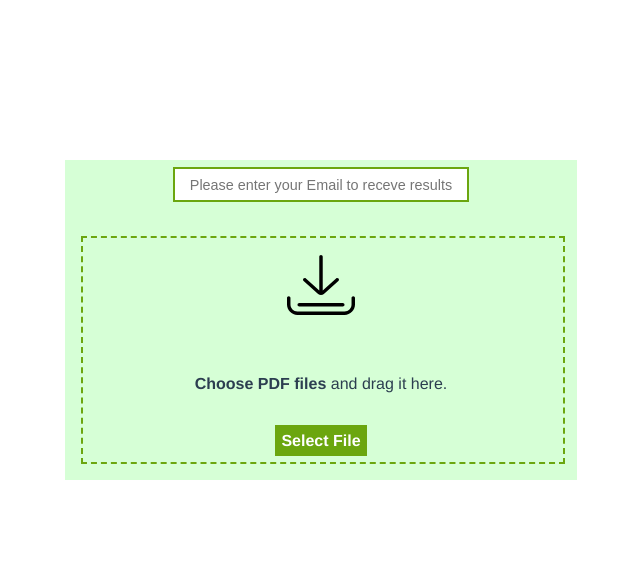
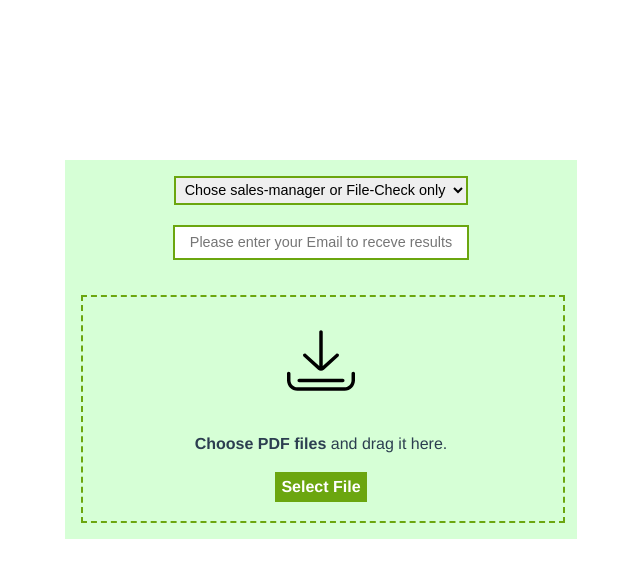
Before and after one commit to trovoltino/file-upload, a Vue app: page / in a window 1280 px wide. Shown: the top 578 px of the page, without its empty margins (319-959 px from the left). Built offline with nearby package versions, Linux system fonts and the light colour scheme.

Commit message:
Fix clear data function

```diff
--- a/src/components/FileUpload.vue
+++ b/src/components/FileUpload.vue
@@ -1,12 +1,17 @@
 <template>
   <div class="file-upload">
+    <select class="manager-select" v-model="preSelect" @change="onSelectChange($event)">
+      <option :value="null" disabled hidden>Chose sales-manager or File-Check only</option>
+      <option class="option" v-for="(manager, index) in managerList" v-bind:key="index">{{manager}}</option>
+    </select>
     <div v-if="processingFile" class="cover"></div>
     <div id="file-drag-drop">
       <form ref="fileform" class="drop-form">
-        <input v-model="email" v-bind:class="{ missingEmail: emailProvided }" type="email" placeholder="Please enter your Email to receve results" class="drop-email">
+        <input v-model="email" v-bind:class="{ missingEmail: emailProvided }" v-bind:style="isManagerSelected ? 'bottom: 0.4em;' : 'bottom: -0.4em;'" type="email" placeholder="Please enter your Email to receve results" class="drop-email">
+        <textarea class="comments" v-if="isManagerSelected" v-model="comments" cols="30" rows="10" placeholder="Comments (if necessary)"></textarea>
         <img v-if="!fileSent" v-bind:class="{ invisible: dropIconInvisible }" src="@/assets/images/download.svg" class="drop-icon" alt="drag and drop">
         <img v-if="fileSent" v-bind:class="{ active: fileSent }" src="@/assets/images/checked.svg" alt="">
-        <span v-if="!fileSent" v-bind:class="{ invisible: !supportedFileFormat }" class="drop-files" name="sampleFile"><b>Choose PDF files</b> and drag it here.</span>
+        <span v-if="!fileSent" v-bind:class="{ invisible: !supportedFileFormat }" name="sampleFile"><b>Choose PDF files</b> and drag it here.</span>
         <span v-else class="green"><b>File has been uploaded successfully!</b><br> We will send results to {{this.email}} shortly.</span>
         <label v-if="!fileSent" class="file-select">
           <div class="select-button">Select File</div>
@@ -36,11 +41,9 @@
 
 import axios from 'axios';
 
-//const liveUrl = 'http://localhost:5555/upload';
+const liveUrl = 'http://localhost:5555/upload';
 //const demoUrl = 'https://files-uploads.herokuapp.com/upload';
-//const liveUrl = 'https://87.99.88.126:5550/upload';
-//const liveUrl = 'https://87.99.88.126:5550/upload';
-const liveUrl = 'https://files.adverts.lv:5550/upload';
+//const liveUrl = 'https://files.adverts.lv:5550/upload';
 
 
 export default {
@@ -58,7 +61,12 @@ export default {
       dropIconInvisible: false,
       supportedFileFormat: true,
       emailProvided: false,
-      processingFile: false
+      processingFile: false,
+      managerList: ['File-Check Only','Janis@gmail.com','Edgars@gmail.com','Juris@gmail.com'],
+      preSelect: null,
+      comments: '',
+      isManagerSelected: false,
+      managerSelected :''
     }
   },
   methods: {
@@ -86,7 +94,14 @@ export default {
           let file = this.files[i];
           formData.append('files[' + i + ']', file);
         }
-        formData.append('email', this.email);
+        if (this.isManagerSelected) {
+          formData.append('email', this.managerSelected);
+          formData.append('clientEmail',this.email);
+          formData.append('comments', this.comments);
+        } else {
+          formData.append('email', this.email);
+        }
+
         try {
           const res = await axios.post(liveUrl,
           formData,
@@ -100,6 +115,7 @@ export default {
             this.fileSent = true;
             this.files = [];
             this.processingFile = false;
+            this.comments = '';
           }
         } catch {
           this.processingFile = false;
@@ -126,7 +142,6 @@ export default {
     },
     async removeFile(key) {
       this.files.splice( key, 1 );
-
       if(this.files.length < 1){
         this.dropIconInvisible = false;
         await this.$nextTick;
@@ -145,11 +160,20 @@ export default {
           this.checkFile();
       }
     },
+    onSelectChange(event) {
+      if (event.target.value==='File-Check Only') {
+        this.isManagerSelected = false;
+      } else {
+        this.managerSelected = event.target.value;
+        this.isManagerSelected = true;
+      }
+
+    },
     clearData(){
-      setTimeout(() => {
-        this.files = [];
-        this.fileSent = false;
-      }, 20);
+      this.files = [];
+      this.fileSent = false;
+      this.dropIconInvisible = false;
+      this.comments = '';
     },
     checkFile(){
       this.supportedFileFormat= true;
@@ -199,7 +223,10 @@ export default {
 
 <!-- Add "scoped" attribute to limit CSS to this component only -->
 <style lang="scss" scoped>
-
+  .file-upload {
+    background: rgb(214, 255, 214);
+    padding-top: 1em;
+  }
   .drop-form {
     position:relative;
     bottom: 0px;
@@ -209,7 +236,6 @@ export default {
     align-items: center;
     width: 32em;
     height: 20em;
-    background: rgb(214, 255, 214);
 
     &::after {
       margin: 1em 1em;
@@ -237,6 +263,8 @@ export default {
     background-color: $button-color;
     text-align: center;
     font-weight: bold;
+    position: relative;
+    bottom: 0.8em;
     cursor: pointer;
     &:hover {
       background: rgb(27, 170, 46);
@@ -254,12 +282,36 @@ export default {
   }
   .drop-email {
     position: relative;
-    bottom: - 0.5em;
+    bottom: -0.4em;
     width: 20em;
     height: 2em;
     text-align: center;
     font-size: 0.9em;
     border: solid $border-color 2px;
+  }
+  .comments{
+    position: absolute;
+    top: 2.4em;
+    width: 20em;
+    height: 2em;
+    font-size: 1.1em;
+    border: solid $border-color 2px;
+    z-index: 40;
+  }
+  .comments::placeholder {
+    text-align: center;
+  }
+  .comments:hover {
+    height: 6em;
+  }
+  .manager-select {
+    height: 2em;
+    font-size: 0.9em;
+    border: solid $border-color 2px;
+    z-index: 10;
+    text-align: center;
+    padding: 0.2em 0.3em;
+    margin-bottom: 1em;
   }
   .missingEmail::placeholder{
     color:red;
@@ -267,12 +319,13 @@ export default {
   }
   .drop-icon {
     position: relative;
+    bottom: -1em;
     width: 4.3em;
     height: 4.3em;
   }
   .files-container {
     position: absolute;
-    bottom: 44%;
+    bottom: 34%;
     right: 50%;
     -webkit-transform: translate(50%, 10%);
          -moz-transform: translate(50%, 10%);
@@ -357,8 +410,8 @@ export default {
     top: 50%;
     transform: translate(-50%, 40%);
   }
+
   // Loading icon
-
   .lds-dual-ring {
     position: absolute;
     z-index: 90;
```
